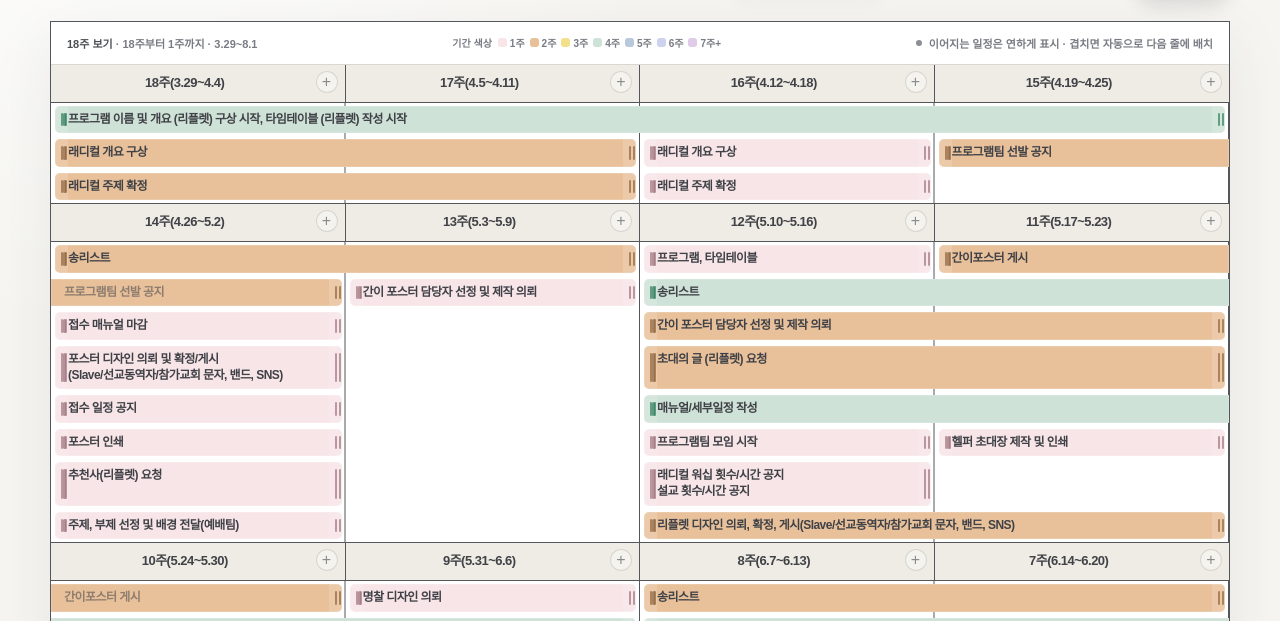
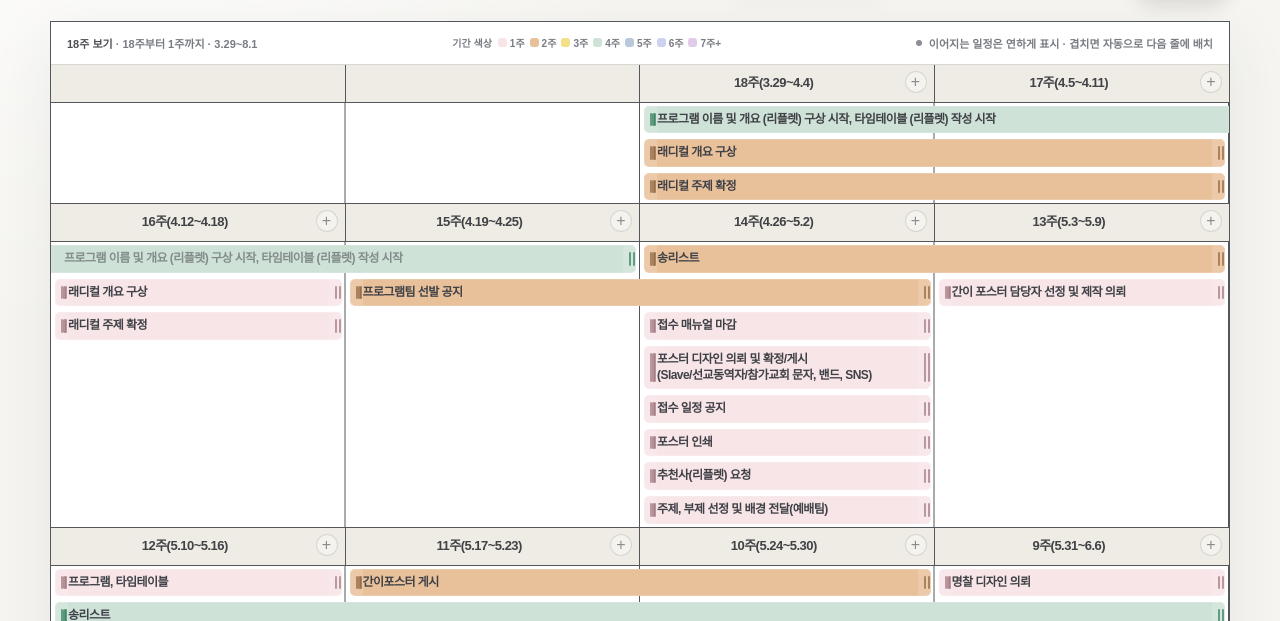
Before and after one commit to hanjangwon16/weekly-planner, a plain HTML site: page index.html in a window 1280 px wide. Shown: the part 176-797 px from the top of the page. Drawn offline with Linux system fonts and the light colour scheme; a web font is replaced by a local one.

Commit message:
Keep lower weeks grouped in fixed rows

```diff
--- a/index.html
+++ b/index.html
@@ -942,7 +942,7 @@
       const CALENDAR_WEEK_END = "2028-12-29";
 
       const SECTION_DEFS = [
-        { id: "opening", weeks: [18, 17] },
+        { id: "opening", weeks: [18, 17], offset: 2 },
         { id: "sixteen", weeks: [16, 15, 14, 13] },
         { id: "twelve", weeks: [12, 11, 10, 9] },
         { id: "eight", weeks: [8, 7, 6, 5] },
@@ -1286,17 +1286,18 @@
       }
 
       function visibleSections() {
-        const visibleWeeks = WEEK_NUMBERS.filter((week) => week <= state.weekCount);
-        const rows = [];
-        for (let index = 0; index < visibleWeeks.length; index += 4) {
-          const weeks = visibleWeeks.slice(index, index + 4);
-          rows.push({
-            id: `row-${index / 4}`,
-            weeks,
-            offset: 4 - weeks.length
-          });
-        }
-        return rows;
+        return SECTION_DEFS
+          .map((section) => {
+            const weeks = section.weeks.filter((week) => week <= state.weekCount);
+            if (!weeks.length) return null;
+            const firstVisibleIndex = section.weeks.indexOf(weeks[0]);
+            return {
+              ...section,
+              weeks,
+              offset: (section.offset || 0) + firstVisibleIndex
+            };
+          })
+          .filter(Boolean);
       }
 
       function layoutSectionTasks(sectionTasks) {
```
